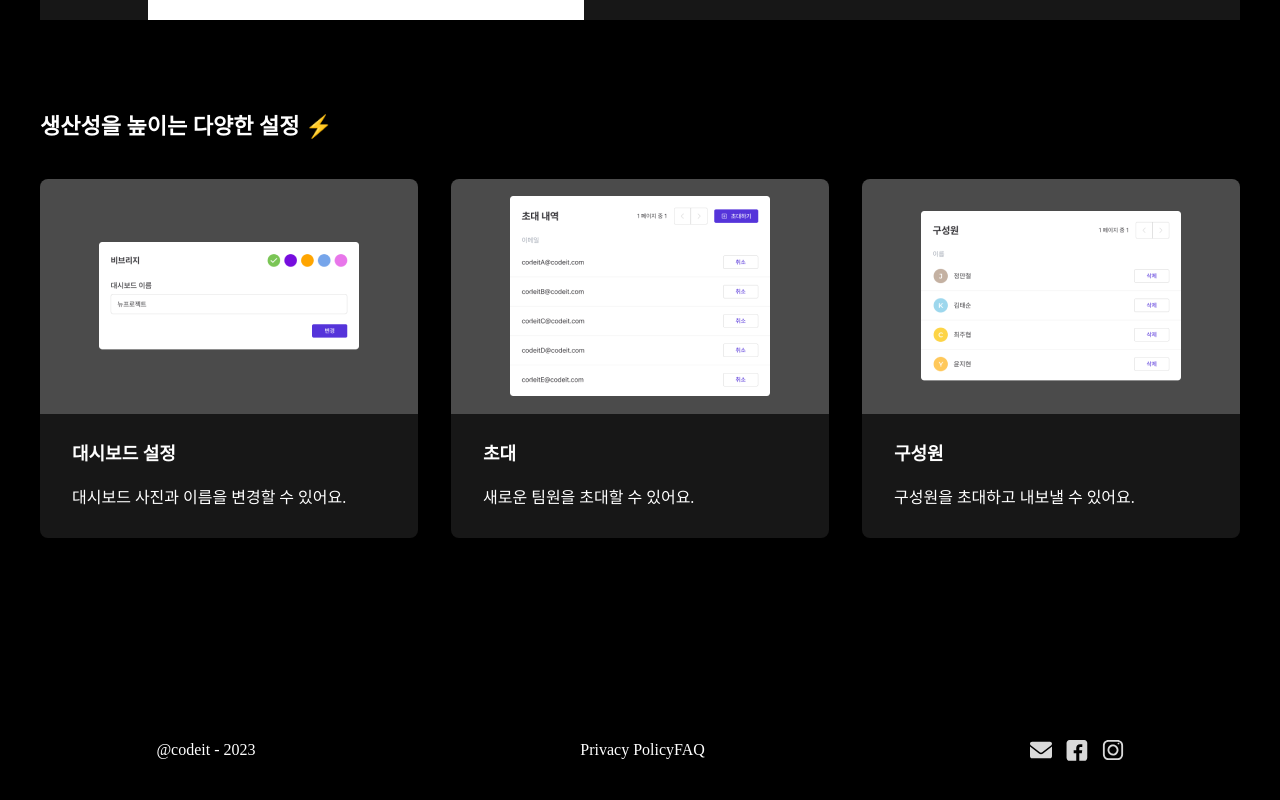
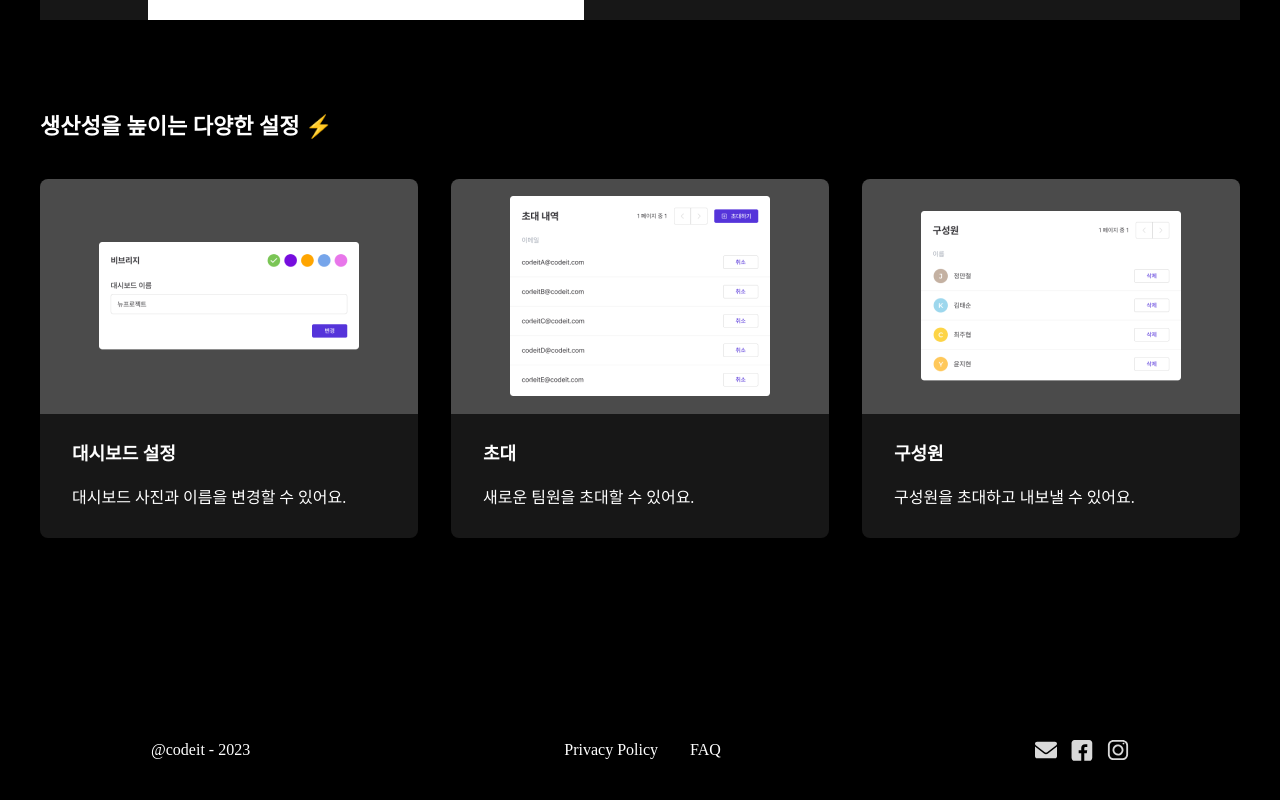
Before and after one commit to Codeit-FE3-Part3-team6-Taskify/Taskify, a Next.js app: page / in a window 1280 px wide. Shown: the part 2278-3078 px from the top of the page. Built offline with nearby package versions, Linux system fonts and the light colour scheme; a web font is replaced by a local one.

Commit message:
💄 chore: faq 사이 마진 left 추가

```diff
--- a/src/components/LandingPage/LandingFooter/LandingFooter.jsx
+++ b/src/components/LandingPage/LandingFooter/LandingFooter.jsx
@@ -8,7 +8,9 @@ export default function LandingFooter({ imgData }) {
       <span>@codeit - 2023</span>
       <div>
         <Link href="/privacypolicy">Privacy Policy</Link>
-        <Link href="/faq">FAQ</Link>
+        <Link className="ml-5 md:ml-8" href="/faq">
+          FAQ
+        </Link>
       </div>
       <div className="flex gap-[14px] self-center mt-[56px] md:mt-0">
         <Link
```
